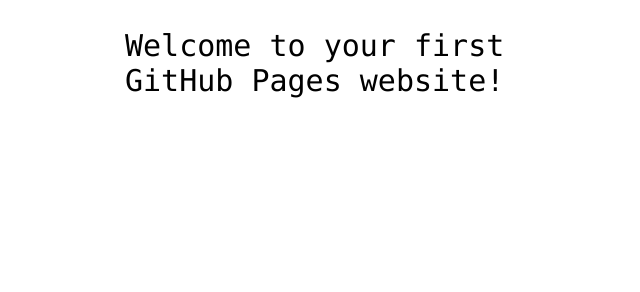
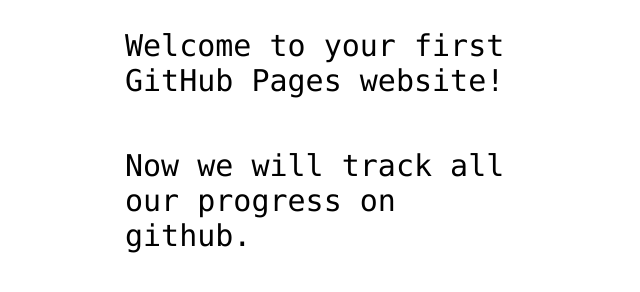
Before and after one commit to harshitg00/hello-world, a plain HTML site: page index.html in a window 1280 px wide. Shown: the part 360-652 px from the top of the page, without its empty margins (315-955 px from the left). Drawn offline with Linux system fonts and the light colour scheme.

Commit message:
Update index.html

```diff
--- a/index.html
+++ b/index.html
@@ -13,6 +13,7 @@
 
 <!-- Change this code here by copy and pasting your template on line 15 -->
 <p>Welcome to your first GitHub Pages website!</p>
+  <p>Now we will track all our progress on github.</p>
 
 </body>
 </html>
```
